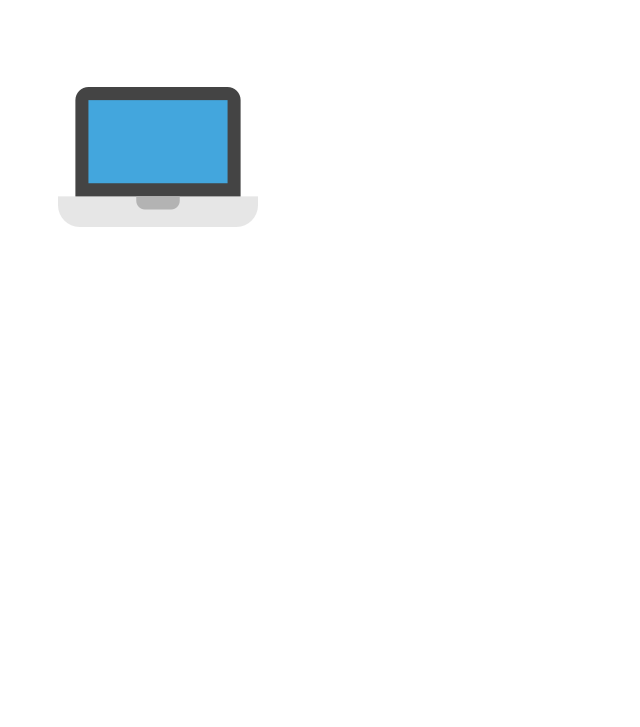
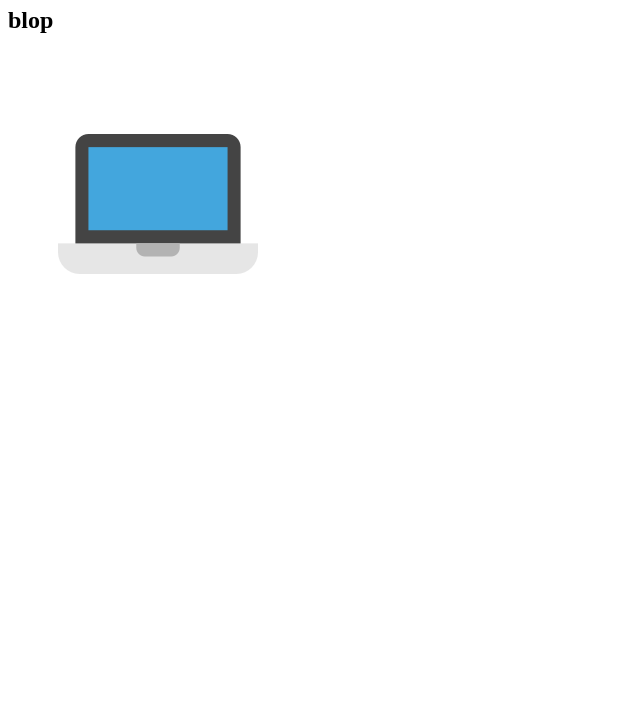
Before and after one commit to MaxFilippo/git-101, a plain HTML site: page index.html in a window 1280 px wide. Shown: the part 73-800 px from the top of the page, without its empty margins (0-640 px from the left). Drawn offline with Linux system fonts and the light colour scheme.

Commit message:
added header

```diff
--- a/index.html
+++ b/index.html
@@ -7,6 +7,7 @@
 </head>
 <body>
 <h1>Hello World</h1>
+<h2>blop</h2>
 <img src="laptop.png">
 </body>
 </html>
```
